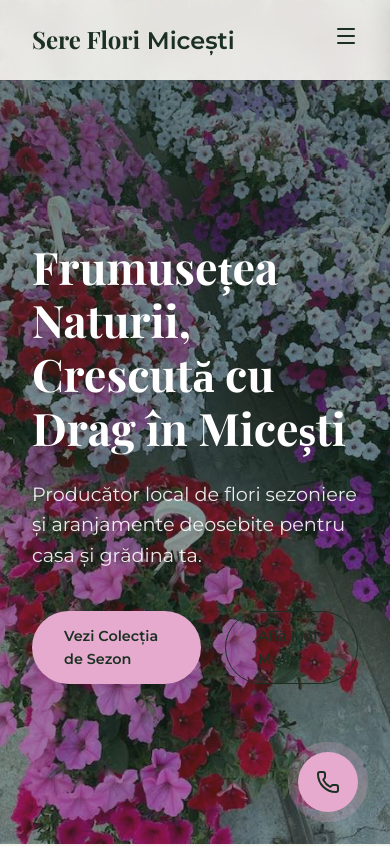
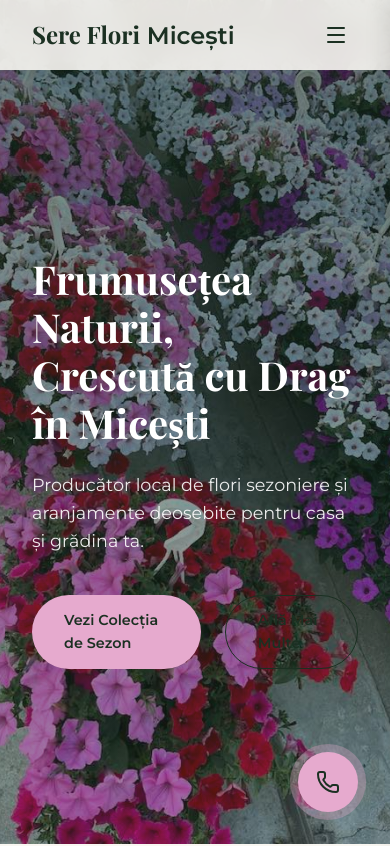
Before and after one commit to dariusrobu/florarii-sera, a plain HTML site: page index.html in a window 390 px wide. Shown: the top 846 px of the page. Drawn offline with nearby package versions, Linux system fonts and the light colour scheme; a web font is replaced by a local one.

Commit message:
Refine mobile navbar layout: Logo-Hamburger alignment

```diff
--- a/style.css
+++ b/style.css
@@ -487,14 +487,29 @@ nav {
 
 /* Responsive Design Improvements */
 @media (max-width: 768px) {
+    nav {
+        height: 70px;
+        padding: 0 1.5rem;
+    }
+
     .nav-links, .btn-call {
         display: none;
     }
 
     .mobile-menu-toggle {
-        display: block;
+        display: flex;
+        align-items: center;
+        justify-content: center;
         color: var(--primary);
         cursor: pointer;
+        width: 44px;
+        height: 44px;
+        border-radius: 8px;
+        transition: var(--transition);
+    }
+
+    .mobile-menu-toggle:active {
+        background-color: rgba(0,0,0,0.05);
     }
 
     .floating-cta {
@@ -502,11 +517,15 @@ nav {
     }
 
     .hero h1 {
-        font-size: 2.8rem;
+        font-size: 2.5rem;
+    }
+
+    .hero p {
+        font-size: 1.1rem;
     }
 
     .about, .seasonal, .contact {
-        padding: 5rem 0;
+        padding: 4rem 0;
     }
 
     .about-grid, .contact-grid, .products-grid {
@@ -516,7 +535,7 @@ nav {
 
     .about-image {
         order: 2;
-        box-shadow: 15px 15px 0 var(--secondary);
+        box-shadow: 12px 12px 0 var(--secondary);
     }
 
     .about-text {
@@ -524,6 +543,6 @@ nav {
     }
 
     .contact-map {
-        min-height: 300px;
+        min-height: 250px;
     }
 }
```
